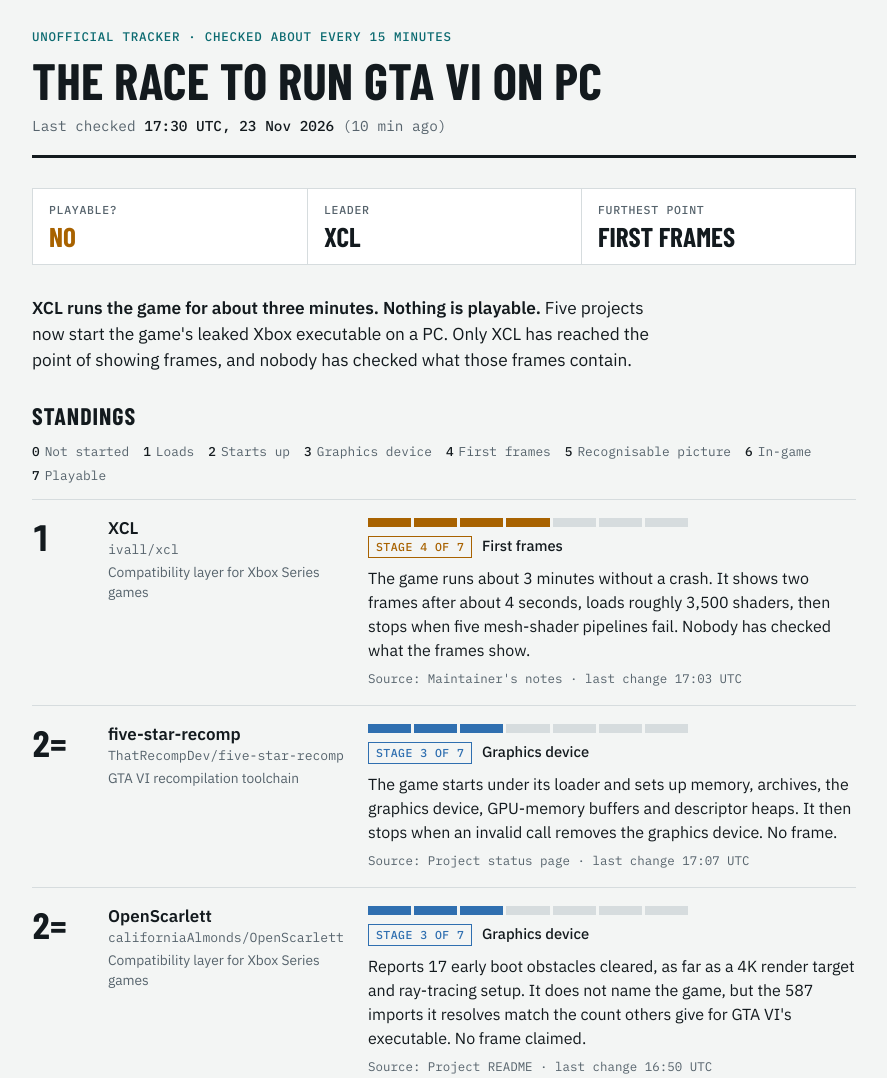
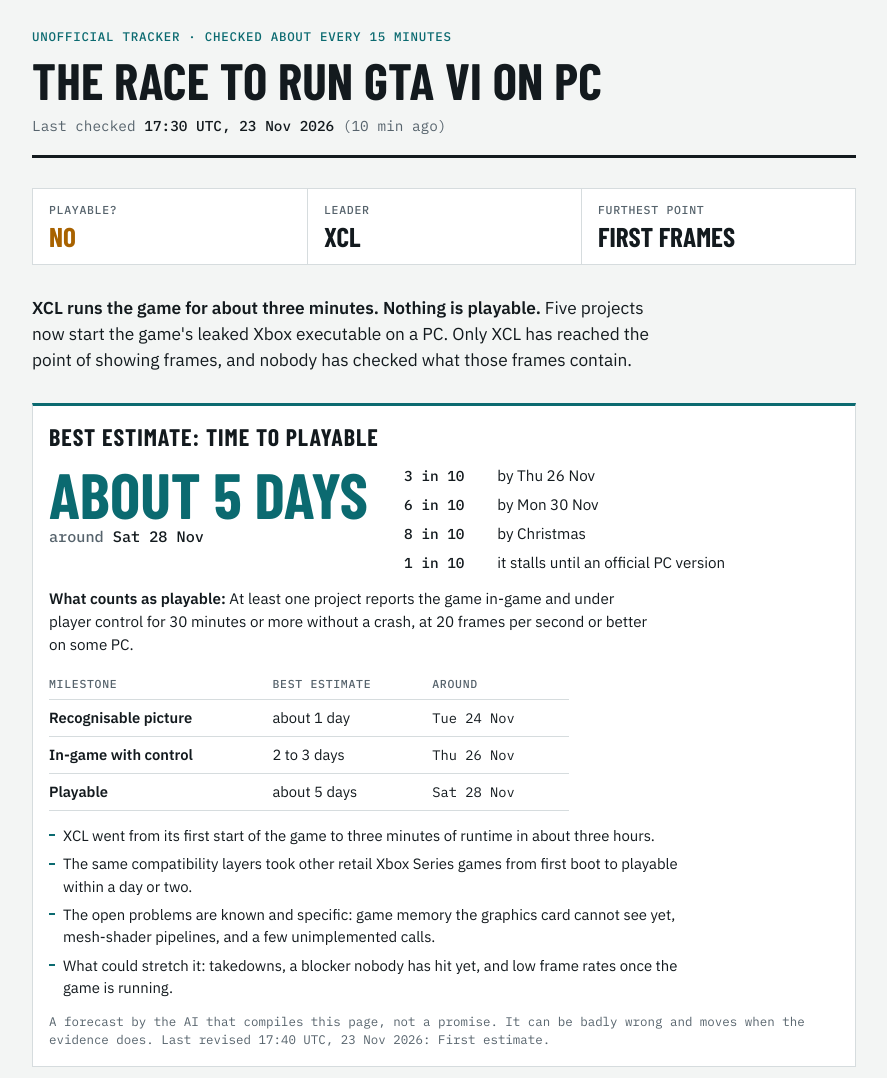
Before and after one commit to dudedicosta/gta6-pc-race, a plain HTML site: page index.html in a window 1280 px wide. Shown: the top 1078 px of the page, without its empty margins (196-1083 px from the left). Drawn offline with nearby package versions, Linux system fonts and the light colour scheme.

Commit message:
Update tracker: check at 2026-11-23T17:30:00Z
Co-Authored-By: Claude Fable 5.2 <noreply@anthropic.com>
Claude-Session: https://claude.ai/code/session_01WHnoJy6MyjuNVogxj586ri

```diff
--- a/index.html
+++ b/index.html
@@ -106,6 +106,26 @@ section { display: flex; flex-direction: column; gap: 14px; }
   .pos { grid-row: auto; font-size: 2.3rem; }
   .where { grid-column: 3; }
 }
+.forecast { background: var(--surface); border: 1px solid var(--line); border-top: 3px solid var(--accent); padding: 18px 16px; }
+.fc { display: flex; flex-wrap: wrap; gap: 16px 36px; align-items: flex-start; }
+.fc-main { display: flex; flex-direction: column; gap: 2px; min-width: 0; }
+.fc-big { font: 700 clamp(2.6rem, 11vw, 4rem)/0.95 var(--display); text-transform: uppercase; color: var(--accent); }
+.fc-date { font: 500 0.95rem/1.3 var(--mono); color: var(--muted); }
+.fc-date time { color: var(--ink); }
+.odds { display: flex; flex-direction: column; gap: 6px; min-width: 0; }
+.odds li { display: grid; grid-template-columns: 5.2rem minmax(0, 1fr); gap: 10px; align-items: baseline; font-size: 0.95rem; }
+.odds .chance { font: 500 0.9rem/1.3 var(--mono); font-variant-numeric: tabular-nums; }
+.fc-def { max-width: 66ch; font-size: 0.95rem; }
+.fc-def strong { font-weight: 600; }
+.scroll { overflow-x: auto; }
+.steps { border-collapse: collapse; width: 100%; max-width: 520px; font-size: 0.92rem; }
+.steps th, .steps td { text-align: left; padding: 7px 14px 7px 0; border-bottom: 1px solid var(--line); font-weight: 400; }
+.steps thead th { font: 500 0.72rem/1.3 var(--mono); letter-spacing: 0.06em; text-transform: uppercase; color: var(--muted); }
+.steps tbody th { font-weight: 600; }
+.steps .d { font-family: var(--mono); font-size: 0.86rem; white-space: nowrap; }
+.why { display: flex; flex-direction: column; gap: 6px; max-width: 66ch; }
+.why li { padding-left: 14px; position: relative; font-size: 0.93rem; }
+.why li::before { content: ""; position: absolute; left: 0; top: 0.62em; width: 6px; height: 2px; background: var(--accent); }
 .also { display: flex; flex-direction: column; gap: 8px; }
 .also h3 { font: 500 0.78rem/1.3 var(--mono); letter-spacing: 0.06em; text-transform: uppercase; color: var(--muted); }
 .also ul { display: flex; flex-direction: column; gap: 8px; }
@@ -146,6 +166,24 @@ footer { font: 400 0.78rem/1.5 var(--mono); color: var(--muted); border-top: 1px
   </div>
 
   <p class="lede"><strong>XCL runs the game for about three minutes. Nothing is playable.</strong> Five projects now start the game&#x27;s leaked Xbox executable on a PC. Only XCL has reached the point of showing frames, and nobody has checked what those frames contain.</p>
+
+  <section class="forecast" aria-labelledby="forecast">
+    <h2 id="forecast">Best estimate: time to playable</h2>
+    <div class="fc">
+      <div class="fc-main">
+        <p class="fc-big" id="fc-rel" data-target="2026-11-28T18:00:00Z">about 5 days</p>
+        <p class="fc-date">around <time datetime="2026-11-28T18:00:00Z">Sat 28 Nov</time></p>
+      </div>
+      <ul class="odds" aria-label="Chances"><li><span class="chance">3 in 10</span><span class="by">by Thu 26 Nov</span></li><li><span class="chance">6 in 10</span><span class="by">by Mon 30 Nov</span></li><li><span class="chance">8 in 10</span><span class="by">by Christmas</span></li><li><span class="chance">1 in 10</span><span class="by">it stalls until an official PC version</span></li></ul>
+    </div>
+    <p class="fc-def"><strong>What counts as playable:</strong> At least one project reports the game in-game and under player control for 30 minutes or more without a crash, at 20 frames per second or better on some PC.</p>
+    <div class="scroll"><table class="steps">
+      <thead><tr><th scope="col">Milestone</th><th scope="col">Best estimate</th><th scope="col">Around</th></tr></thead>
+      <tbody><tr><th scope="row">Recognisable picture</th><td>about 1 day</td><td class="d">Tue 24 Nov</td></tr><tr><th scope="row">In-game with control</th><td>2 to 3 days</td><td class="d">Thu 26 Nov</td></tr><tr><th scope="row">Playable</th><td>about 5 days</td><td class="d">Sat 28 Nov</td></tr></tbody>
+    </table></div>
+    <ul class="why"><li>XCL went from its first start of the game to three minutes of runtime in about three hours.</li><li>The same compatibility layers took other retail Xbox Series games from first boot to playable within a day or two.</li><li>The open problems are known and specific: game memory the graphics card cannot see yet, mesh-shader pipelines, and a few unimplemented calls.</li><li>What could stretch it: takedowns, a blocker nobody has hit yet, and low frame rates once the game is running.</li></ul>
+    <p class="meta">A forecast by the AI that compiles this page, not a promise. It can be badly wrong and moves when the evidence does. Last revised <time datetime="2026-11-23T17:40:00Z">17:40 UTC, 23 Nov 2026</time>: First estimate.</p>
+  </section>
 
   <section aria-labelledby="standings">
     <h2 id="standings">Standings</h2>
@@ -288,6 +326,14 @@ footer { font: 400 0.78rem/1.5 var(--mono); color: var(--muted); border-top: 1px
       document.getElementById("ago").textContent = " (" + text + ")";
     }
   } catch (e) {}
+  try {
+    var f = document.getElementById("fc-rel");
+    var hours = (new Date(f.getAttribute("data-target")).getTime() - Date.now()) / 3600000;
+    if (isFinite(hours)) {
+      var rel = hours < 0 ? "any time now" : hours < 12 ? "within hours" : hours < 36 ? "about a day" : "about " + Math.round(hours / 24) + " days";
+      f.textContent = rel;
+    }
+  } catch (e) {}
 })();
 </script>
 </body>
```
